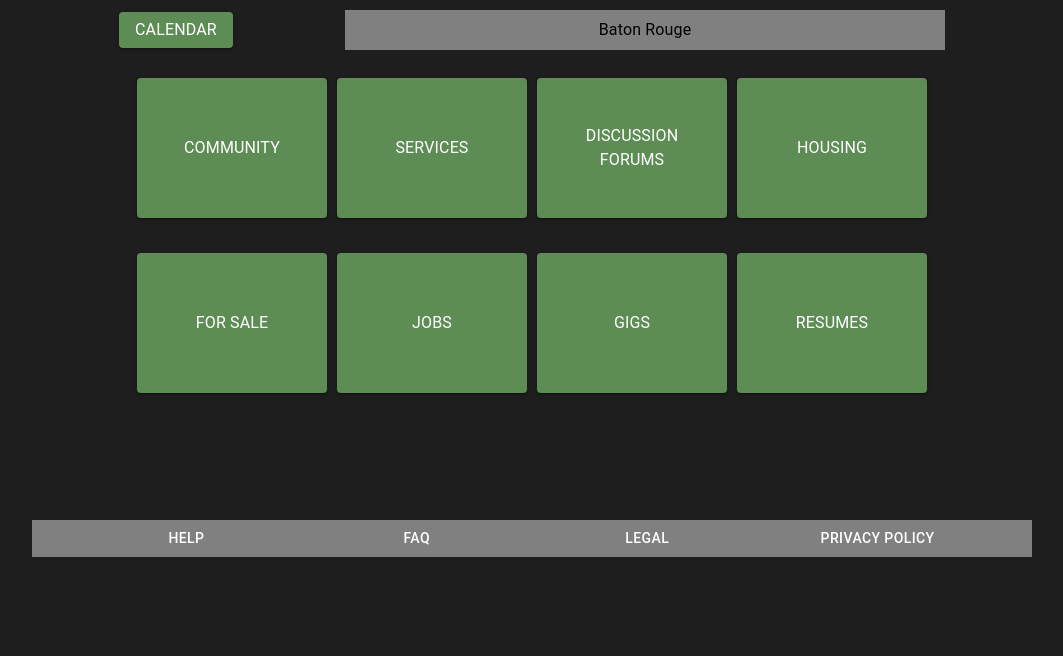
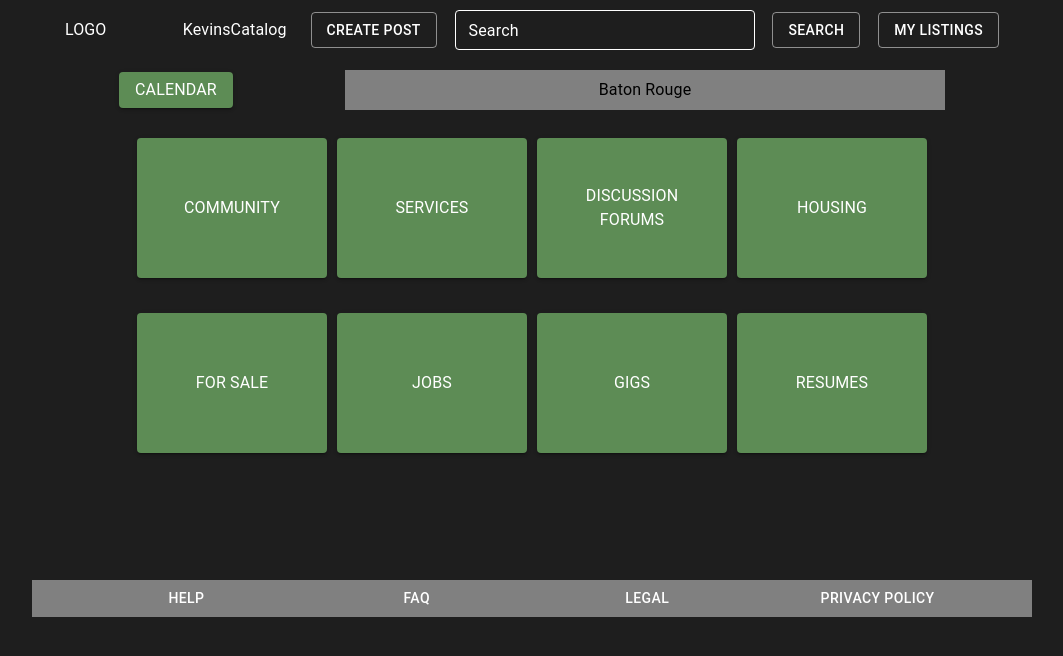
Before and after one commit to IkaikaL/CSC-4243-Project, a React (Create React App) app in the folder frontend/: page / in a window 1280 px wide. Shown: the top 656 px of the page, without its empty margins (108-1171 px from the left). Built offline with nearby package versions, Linux system fonts and the light colour scheme.

Commit message:
global header done

```diff
--- /dev/null
+++ b/frontend/src/components/GlobalHeader.tsx
@@ -0,0 +1,91 @@
+import React from "react";
+import { styled, ThemeProvider } from "@mui/material/styles";
+import { Container, Grid, Typography, Button, TextField } from "@mui/material";
+import { createTheme } from "@mui/material/styles";
+
+const theme = createTheme({
+	palette: {
+		primary: {
+			main: "#ffffff",
+		},
+		secondary: {
+			main: "#5d8c55",
+		},
+	},
+});
+
+const GlobalHeader = () => {
+	return (
+		<ThemeProvider theme={theme}>
+			<Container
+				sx={{
+					height: "60px",
+					width: "1000px",
+					paddingTop: "10px",
+					paddingBottom: "10px",
+				}}
+			>
+				<Grid
+					container
+					direction='row'
+					justifyContent='space-around'
+					alignItems='center'
+					sx={{ height: "100%" }}
+				>
+					<Grid item sx={{ width: "100px" }}>
+						<Typography sx={{ color: "white" }}>LOGO</Typography>
+					</Grid>
+					<Grid item sx={{ width: "110px" }}>
+						<Typography sx={{ color: "white" }}> KevinsCatalog</Typography>
+					</Grid>
+					<Grid item>
+						<Button variant='outlined'>Create Post</Button>
+					</Grid>
+					<Grid
+						item
+						sx={{
+							width: "300px",
+							color: "white",
+						}}
+					>
+						<TextField
+							id='outlined-basic'
+							label='Search'
+							size='small'
+							color='primary'
+							sx={{
+								width: "300px",
+								"& .MuiInputLabel-root": { color: "white" },
+								"& .MuiOutlinedInput-root": {
+									"& > fieldset": { borderColor: "white", color: "white" },
+								},
+							}}
+						></TextField>
+					</Grid>
+					<Grid item>
+						<Button
+							variant='outlined'
+							sx={{
+								color: "white",
+							}}
+						>
+							Search
+						</Button>
+					</Grid>
+					<Grid item>
+						<Button
+							variant='outlined'
+							sx={{
+								color: "white",
+							}}
+						>
+							My Listings
+						</Button>
+					</Grid>
+				</Grid>
+			</Container>
+		</ThemeProvider>
+	);
+};
+
+export default GlobalHeader;
--- a/frontend/src/pages/HomePage.tsx
+++ b/frontend/src/pages/HomePage.tsx
@@ -1,6 +1,7 @@
-import React, { useEffect, useState } from "react";
+import React, { useState } from "react";
 import { Grid, Container } from "@mui/material";
 
+import GlobalHeader from "../components/GlobalHeader";
 import HomePageHeader from "../components/HomePageHeader";
 import MainCategories from "../components/MainCategories";
 import SubCategories from "../components/SubCategories";
@@ -251,6 +252,7 @@ const HomePage = () => {
 			disableGutters={true}
 			sx={{ minWidth: "100%", minHeight: "1000px", backgroundColor: "#1E1E1E" }}
 		>
+			<GlobalHeader />
 			<Grid
 				container
 				direction='column'
```
